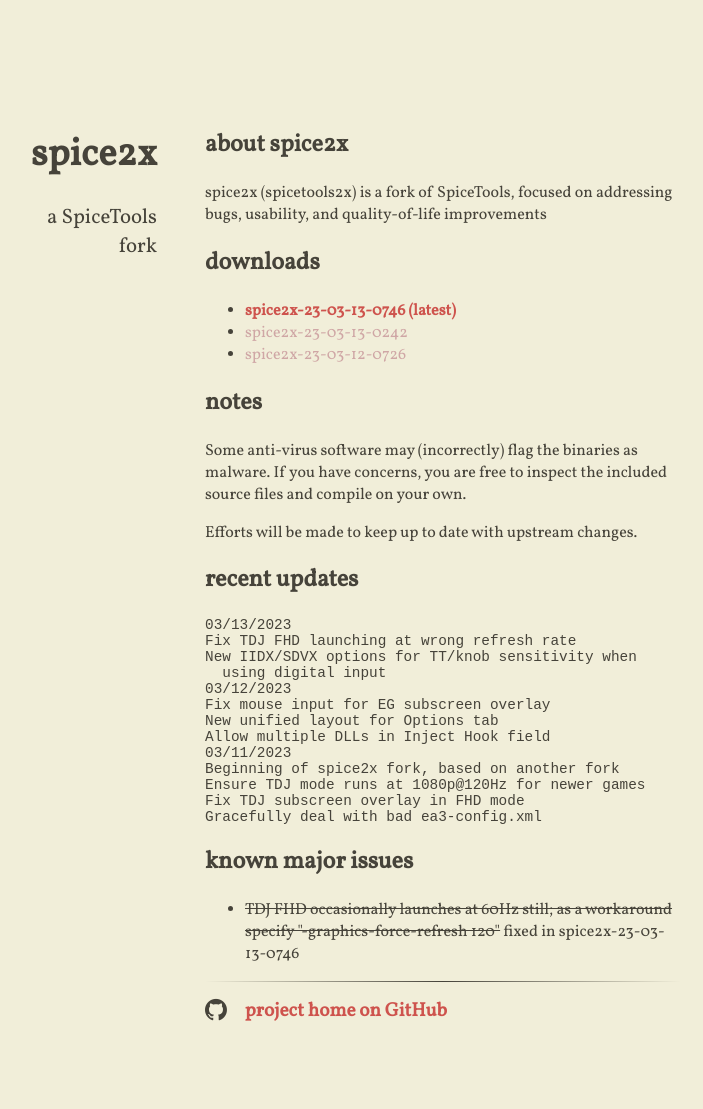
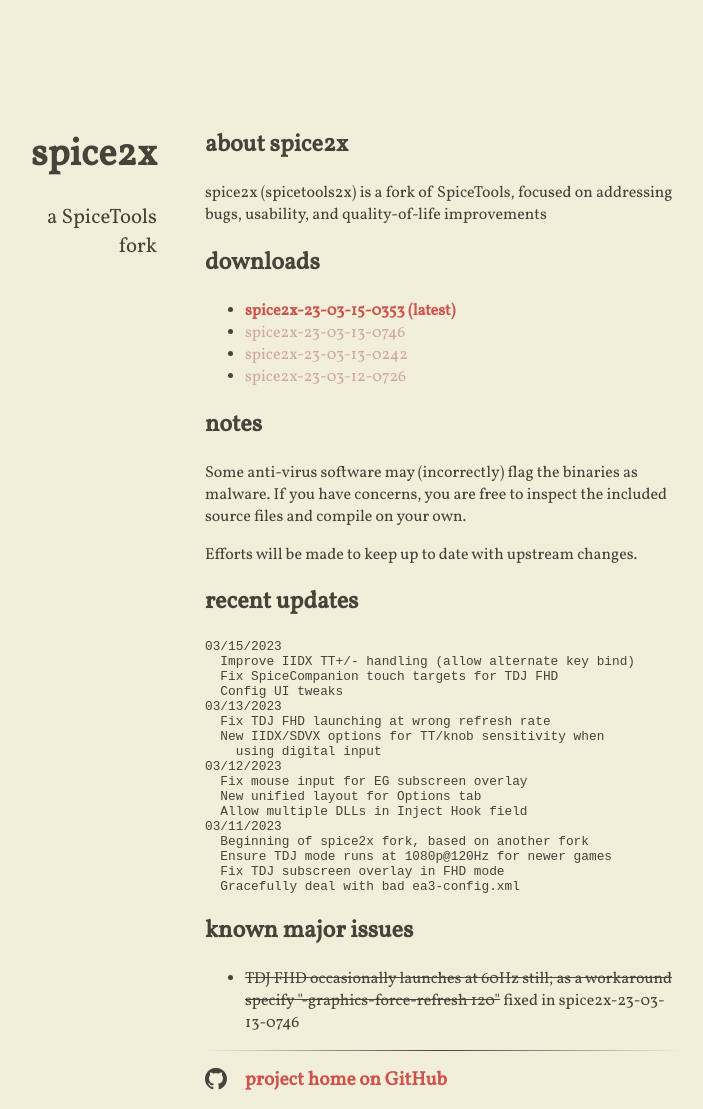
Before and after one commit to spice2x/spice2x.github.io, a Jekyll site: the page built from docs/index.html, in a window 1280 px wide. Shown: the whole page, without its empty margins (299-1002 px from the left). Built offline with Jekyll 4.4.1, drawn with Linux system fonts in a browser that asks for light colours; nearby versions of some CDN libraries; before the commit the page ends 1040 px from its top, so only the background shows below that.

Commit message:
spice2x-23-03-15-0353

```diff
--- a/docs/_includes/content.html
+++ b/docs/_includes/content.html
@@ -3,6 +3,11 @@
 
 <h2>downloads</h2>
 <ul class="downloads">
+  <li>
+    <a href="https://github.com/spice2x/spice2x.github.io/releases/download/23-03-15-0353/spice2x-23-03-15-0353.zip">
+      spice2x-23-03-15-0353
+    </a>
+  </li>
   <li>
     <a href="https://github.com/spice2x/spice2x.github.io/releases/download/23-03-13-0746/spice2x-23-03-13-0746.zip">
       spice2x-23-03-13-0746
@@ -29,6 +34,10 @@
 <h2>recent updates</h2>
 
 <pre>
+03/15/2023
+  Improve IIDX TT+/- handling (allow alternate key bind)
+  Fix SpiceCompanion touch targets for TDJ FHD
+  Config UI tweaks
 03/13/2023
   Fix TDJ FHD launching at wrong refresh rate
   New IIDX/SDVX options for TT/knob sensitivity when
--- a/docs/assets/main.scss
+++ b/docs/assets/main.scss
@@ -71,7 +71,7 @@
 }
 
 pre {
-	font-size: 0.9em;
+	font-size: 0.8em;
 }
 
 ul.downloads li a {
```
Lines whose indentation alone changed are shown as unchanged.
